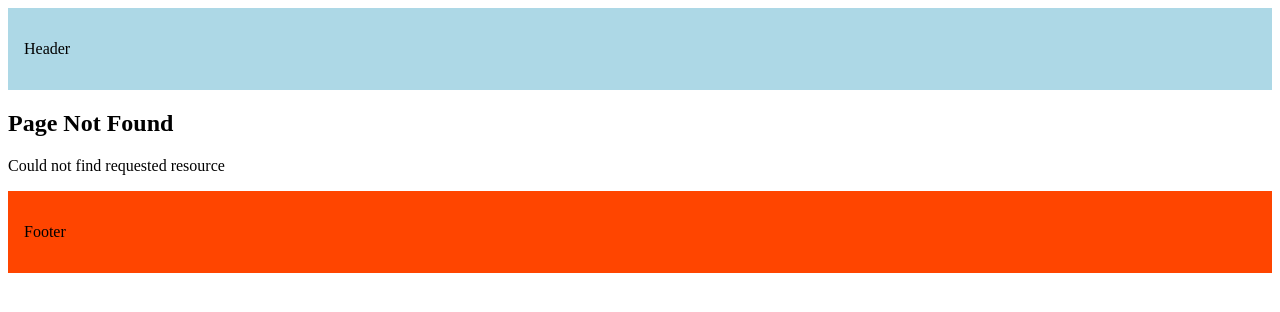
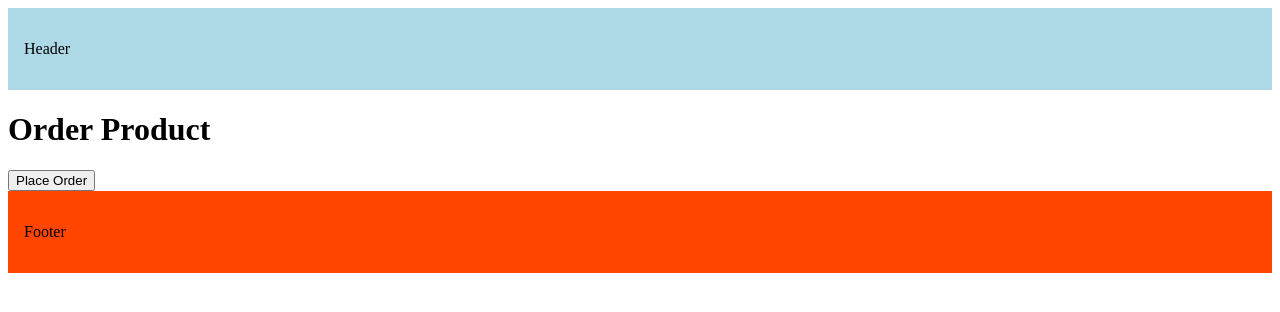
Before and after one commit to Ahmetkcak/next-14-camp, a Next.js app: page /order-product in a window 1280 px wide. Before the commit this address had no page. Shown: the top 312 px of the page. Built offline with nearby package versions, Linux system fonts and the light colour scheme.

Commit message:
navigating programmatically

```diff
--- /dev/null
+++ b/src/app/order-product/page.tsx
@@ -0,0 +1,21 @@
+"use client"
+
+import { useRouter } from "next/navigation";
+
+
+export default function OrderProduct() {
+    const router = useRouter();
+    const handleClick = () => {
+        console.log("Placing your order");
+        router.push("/");
+        // router.replace("/")
+        // router.back();
+        // router.forward();
+    }
+    return (
+        <div>
+            <h1>Order Product</h1>
+            <button onClick={handleClick}>Place Order</button>
+        </div>
+    )
+}
```
